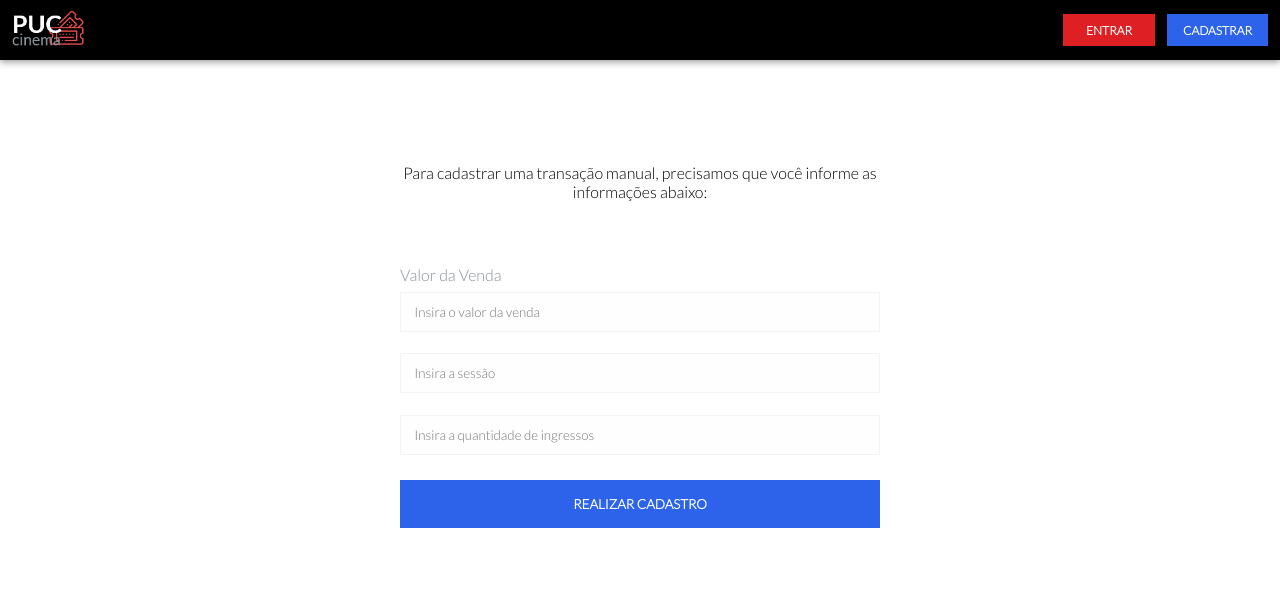
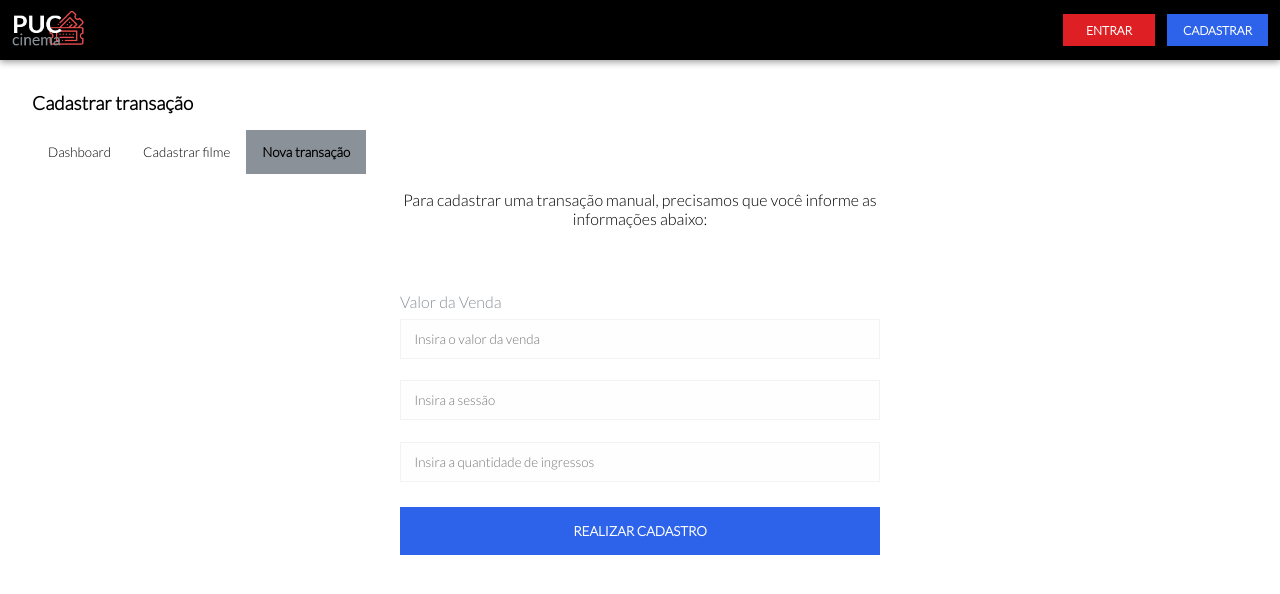
Before and after one commit to allisonjulioo/TicketsOnline, a React (Create React App) app: page /admin/transaction/new in a window 1280 px wide. Shown: the top 594 px of the page. Built offline with nearby package versions, Linux system fonts and the light colour scheme.

Commit message:
Add tabs

```diff
--- a/src/pages/Admin/Dashboard/index.jsx
+++ b/src/pages/Admin/Dashboard/index.jsx
@@ -1,44 +1,41 @@
 import React, { useMemo, useEffect, useState } from "react";
-import { Link } from "react-router-dom";
 import { Chart } from "react-charts";
-import Button from "@/components/Button";
 import api from "@/services";
 import "./styles.scss";
+import Tabs from "../components/Tabs";
 
 export default (props) => {
   useEffect(() => {
     getCountTransactions("site");
     getCountTransactions("manual");
-  });
+  }, []);
 
   const [siteTransactions, setSiteTransactions] = useState(-1);
   const [manualTransactions, setManualTransactions] = useState(-1);
 
-  async function getCountTransactions(metodo) {
-    await fetch("http://localhost:4567/countTransacoes", {
-      method: "POST",
-      headers: {
-        Accept: "application/json",
-        "Content-Type": "application/json",
-      },
-      body: JSON.stringify({
-        metodo,
-      }),
-    })
-    .then((res) => res.text())
-    .then((data) => {
-      if(metodo === "site") {setSiteTransactions(data)}
-      else {setManualTransactions(data)}
-    })
-    .catch(async (err) => {
-      console.log(err);
-    });
+  function getCountTransactions(method) {
+    api(`countTransacoes/count/${method}`)
+      .then((res) => res.json())
+      .then((data) => {
+        if (method === "site") {
+          setSiteTransactions(data);
+        } else {
+          setManualTransactions(data);
+        }
+      })
+      .catch((err) => {
+        console.log(err);
+      });
   }
-
-
   const cards = [
-    { total: siteTransactions === -1 ? '...' : siteTransactions, label: "Vendas pelo site" },
-    { total: manualTransactions === -1 ? '...' : manualTransactions, label: "Vendas nas bilheterias" },
+    {
+      total: siteTransactions === -1 ? "..." : siteTransactions,
+      label: "Vendas pelo site",
+    },
+    {
+      total: manualTransactions === -1 ? "..." : manualTransactions,
+      label: "Vendas nas bilheterias",
+    },
     { total: 2, label: "Vendas cambistas" },
   ];
   const data = useMemo(
@@ -74,27 +71,11 @@ export default (props) => {
     ],
     []
   );
-  function openCity(event, string) {
-    console.log(event, string);
-  }
   return (
-    <div id="dashboard" className="container" style={{ padding: "2em" }}>
+    <div id="dashboard" className="container p-2">
       <h3>Dashboard</h3>
       <div className="container">
-        <div className="tab">
-          <button
-            className="tablinks"
-            onClick={(event) => openCity(event, "London")}
-          >
-            London
-          </button>
-          <button className="tablinks" onClick={(event) => openCity(event, "Paris")}>
-            Paris
-          </button>
-          <button className="tablinks" onClick={(event) => openCity(event, "Tokyo")}>
-            Tokyo
-          </button>
-        </div>
+        <Tabs path={props.match.path} />
         <div className="card-list">
           {cards.map((card, index) => (
             <div className="card" key={index}>
@@ -118,15 +99,6 @@ export default (props) => {
             </div>
           </div>
         </div>
-        <Link to="/">
-          <Button>Voltar</Button>
-        </Link>
-        <Link to="/admin/movie/new">
-          <Button>Cadastrar filme</Button>
-        </Link>
-        <Link to="/admin/transaction/new">
-          <Button>Cadastrar transação manual</Button>
-        </Link>
       </div>
     </div>
   );
--- a/src/pages/Admin/Dashboard/styles.scss
+++ b/src/pages/Admin/Dashboard/styles.scss
@@ -3,6 +3,9 @@
 #dashboard {
   .card-list {
     @include flex-center;
+    @media (max-width: 981px) {
+      flex-direction: column;
+    }
   }
   .card {
     padding: 1em;
@@ -16,23 +19,12 @@
     &:last-child {
       margin-right: 0;
     }
-  }
-  .tab {
-    background: #fff;
-    margin: 1em 0;
-    button {
-      background-color: inherit;
-      border: none;
-      outline: none;
-      cursor: pointer;
-      padding: 14px 16px;
-      transition: 0.3s;
-      &:hover {
-        background-color: #ddd;
-      }
-      &.active {
-        background-color: #ccc;
-      }
+    @media (max-width: 981px) {
+      margin: .4em 0;
+      width: 100%;
     }
   }
+  .charts{
+    overflow: hidden;
+  }
 }
--- a/src/pages/Admin/NewMovie/index.jsx
+++ b/src/pages/Admin/NewMovie/index.jsx
@@ -1,8 +1,9 @@
 import React, { useState } from "react";
 import "./styles.scss";
 import Button from "@/components/Button";
+import Tabs from "../components/Tabs";
 
-export default () => {
+export default (props) => {
   const [loading, setLoading] = useState(false);
   const [title, setTitle] = useState("");
   const [year, setYear] = useState("");
@@ -38,9 +39,10 @@ export default () => {
   }
 
   return (
-    <div id="movie-register">
+    <div id="movie-register" className="container p-2">
+    <h3>Cadastrar filme</h3>
+      <Tabs path={props.match.path} />
       <div className="header">
-        <h1>Cadastrar filme</h1>
         <p>
           Para cadastrar um novo filme precisamos que você informe as
           informações abaixo:
--- a/src/pages/Admin/NewTransaction/index.jsx
+++ b/src/pages/Admin/NewTransaction/index.jsx
@@ -1,13 +1,13 @@
 import React, { useState } from "react";
+import { useHistory } from "react-router-dom";
+import api from "@/services";
+import Button from "@/components/Button";
 import "./styles.scss";
-import Button from "@/components/Button";
-import { Redirect } from "react-router-dom";
+import Tabs from "../components/Tabs";
 
-
-
-export default () => {
+export default (props) => {
+  const history = useHistory();
   const [loading, setLoading] = useState(false);
-  const [completed, setCompleted] = useState(false);
   const [venda, setVenda] = useState("");
   const [sessao, setSessao] = useState("");
   const [qtdeIngressos, setQtdeIngressos] = useState("");
@@ -15,37 +15,28 @@ export default () => {
   async function register(event) {
     setLoading(true);
     event.preventDefault();
-    await fetch("http://localhost:4567/addManualTransaction", {
+    api("addManualTransaction", {
       method: "POST",
-      headers: {
-        Accept: "application/json",
-        "Content-Type": "application/json",
-      },
-      body: JSON.stringify({
+      body: {
         venda,
         sessao,
-        qtdeIngressos
-      }),
+        qtdeIngressos,
+      },
     })
       .then(() => {
-        alert("Transação cadastrada com sucesso");
         setLoading(false);
-        setCompleted(true);
+        history.push("/admin/dashboard");
       })
       .catch((err) => {
-        alert("Erro ao cadastrar a transação!");
         setLoading(false);
       });
   }
 
-  if (completed === true) {
-    return <Redirect to="/admin/dashboard" />;
-  }
-
   return (
-    <div id="transaction-register">
+    <div id="transaction-register" className="container p-2">
+      <h3>Cadastrar transação</h3>
+      <Tabs path={props.match.path} />
       <div className="header">
-        <h1>Cadastrar transação</h1>
         <p>
           Para cadastrar uma transação manual, precisamos que você informe as
           informações abaixo:
@@ -59,21 +50,21 @@ export default () => {
             type="text"
             value={venda}
             onChange={(event) => setVenda(event.target.value)}
-            style={{color: 'black'}}
+            style={{ color: "black" }}
           />
           <input
             placeholder="Insira a sessão"
             type="text"
             value={sessao}
             onChange={(event) => setSessao(event.target.value)}
-            style={{color: 'black'}}
+            style={{ color: "black" }}
           />
           <input
             placeholder="Insira a quantidade de ingressos"
             type="text"
             value={qtdeIngressos}
             onChange={(event) => setQtdeIngressos(event.target.value)}
-            style={{color: 'black'}}
+            style={{ color: "black" }}
           />
         </label>
         <Button type="secondary" disabled={loading}>
--- /dev/null
+++ b/src/pages/Admin/components/Tabs/index.jsx
@@ -0,0 +1,40 @@
+import React, { useEffect, useState } from "react";
+import { useHistory } from "react-router-dom";
+import "./styles.scss";
+
+export default ({ path }) => {
+  const [active, setActive] = useState([]);
+
+  useEffect(() => {
+    setActive(path.split("/"));
+  }, []);
+  console.log(active);
+  const history = useHistory();
+  function navigate(to) {
+    history.push(to);
+  }
+  return (
+    <section id="tabs">
+      <div className="tab">
+        <button
+          className={`${active.includes("dashboard") ? "active" : ""} tablinks`}
+          onClick={() => navigate("/admin/dashboard")}
+        >
+          Dashboard
+        </button>
+        <button
+          className={`${active.includes("movie") ? "active" : ""} tablinks`}
+          onClick={() => navigate("/admin/movie/new")}
+        >
+          Cadastrar filme
+        </button>
+        <button
+          className={`${active.includes("transaction") ? "active" : ""} tablinks`}
+          onClick={() => navigate("/admin/transaction/new")}
+        >
+          Nova transação
+        </button>
+      </div>
+    </section>
+  );
+};
--- /dev/null
+++ b/src/pages/Admin/components/Tabs/styles.scss
@@ -0,0 +1,23 @@
+@import "@/styles";
+#tabs {
+  .tab {
+    background: $white;
+    margin: 1em 0;
+    button {
+      background-color: inherit;
+      border: none;
+      outline: none;
+      cursor: pointer;
+      padding: 14px 16px;
+      transition: 0.3s;
+      &:hover {
+        background-color: #ddd;
+      }
+      &.active {
+        background-color: $grey;
+        color: $black;
+        font-weight: bold;
+      }
+    }
+  }
+}
--- a/src/pages/Site/Checkout/index.jsx
+++ b/src/pages/Site/Checkout/index.jsx
@@ -49,7 +49,6 @@ export default (props) => {
       .then((res) => res.json())
       .then(
         (data) => {
-          console.log(data);
           setLoading(false);
           // history.push(`/movie/${id}/ticket`);
         },
--- a/src/pages/Site/Session/index.jsx
+++ b/src/pages/Site/Session/index.jsx
@@ -57,7 +57,6 @@ export default (props) => {
         localStorage.setItem("session", JSON.stringify(data));
         setLoading(false);
         history.push(`/movie/${id}/place`);
-        console.log(data);
       });
   }
 
--- a/src/styles/_helpers.scss
+++ b/src/styles/_helpers.scss
@@ -45,3 +45,6 @@
 .text-danger {
   color: $tertiary;
 }
+.p-2 {
+  padding: 2em;
+}
```
